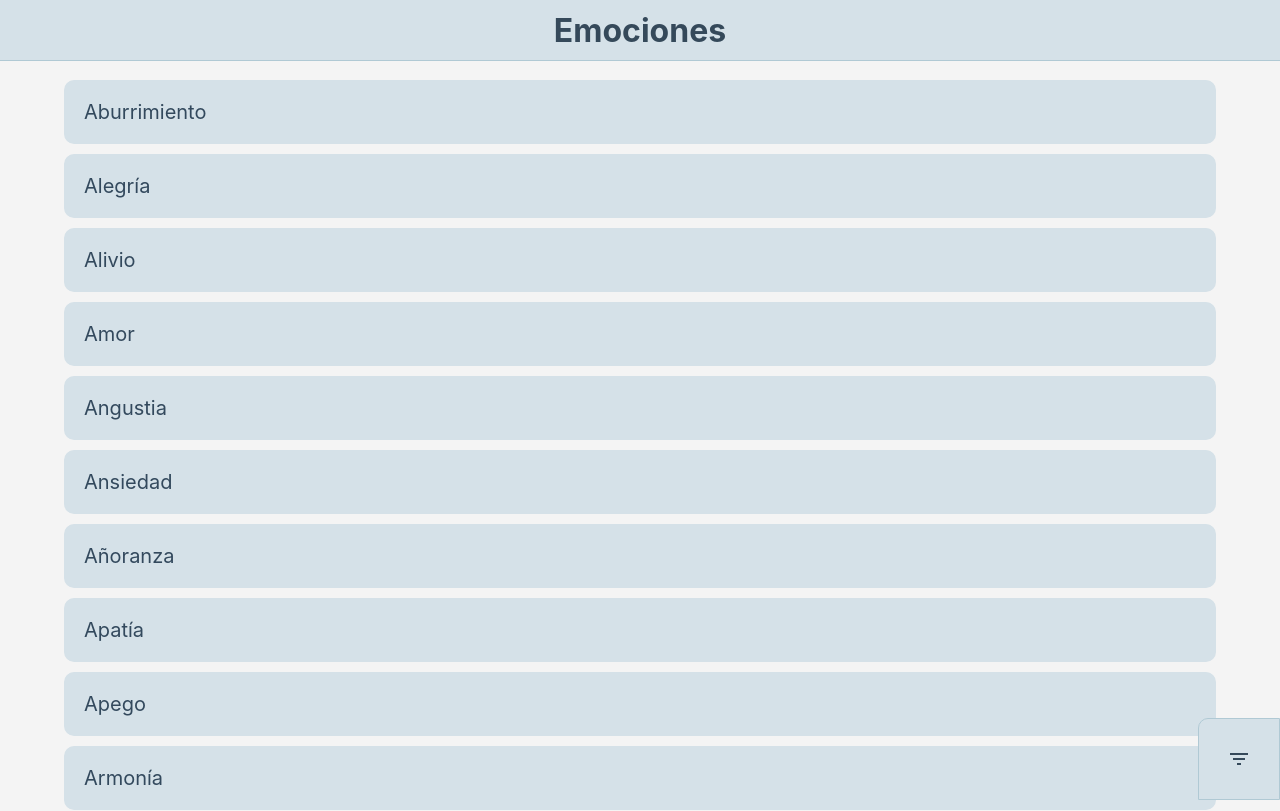
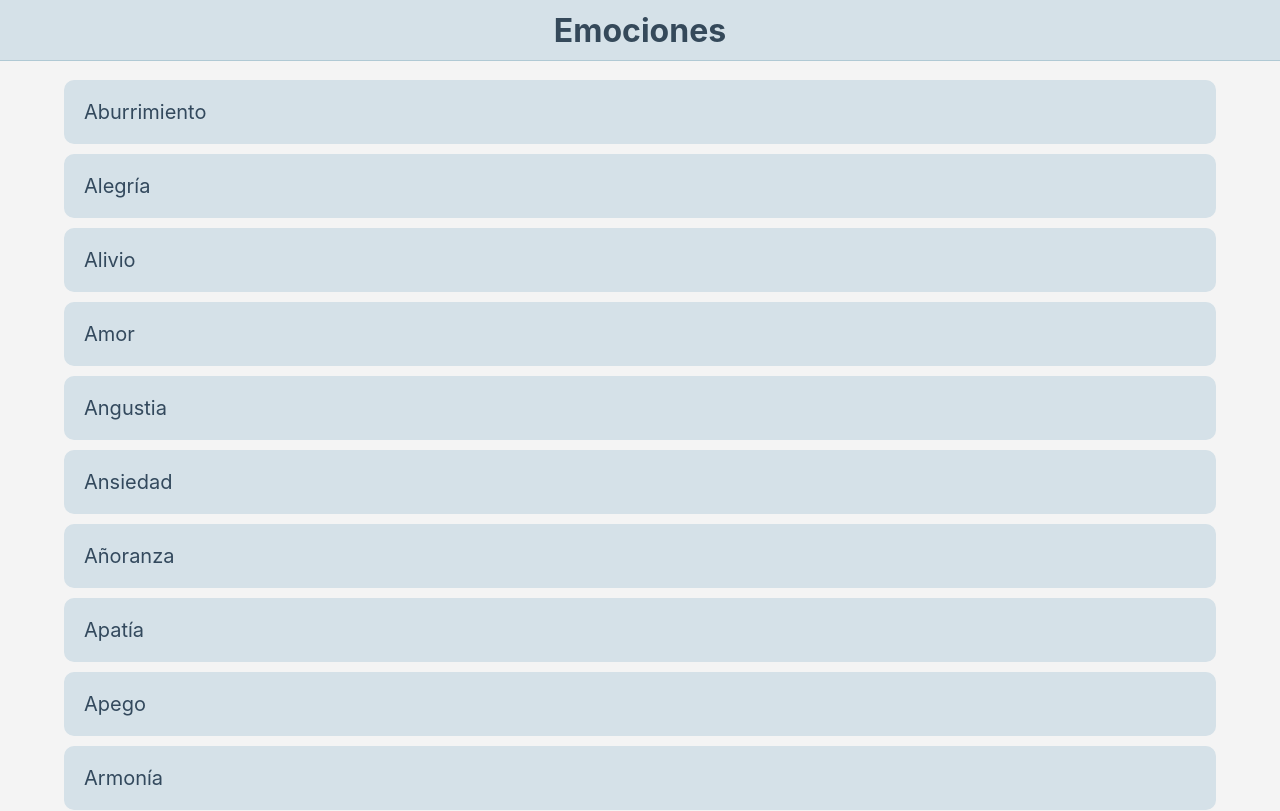
Before and after one commit to kikeelectronico/emociones, a React (Create React App) app in the folder emociones/: page / in a window 1280 px wide. Shown: the top 811 px of the page. Built offline with nearby package versions, Linux system fonts and the light colour scheme.

Commit message:
show section only if needed

```diff
--- a/emociones/src/App.js
+++ b/emociones/src/App.js
@@ -49,6 +49,8 @@ function App() {
           })
         }
       </section>
+      {
+        selected_emotions.length > 0 ?
           <section className="buttons">
             <IconButton
               aria-label="Mostrar emociones seleccionadas"
@@ -58,17 +60,15 @@ function App() {
                 !filtered ? <FilterListIcon className="iconButton"/> : <FilterListOffIcon  className="iconButton"/>
               }
             </IconButton>
-        {
-          selected_emotions.length > 0 ?
             <IconButton
               aria-label="Deseleccinar todas"
               onClick={() => setSelectedEmotions([])}
             >
               <DeselectIcon/>
             </IconButton>
+          </section>
         : <></>
       }
-      </section>
     </div>
   );
 }
```
Lines whose indentation alone changed are shown as unchanged.
